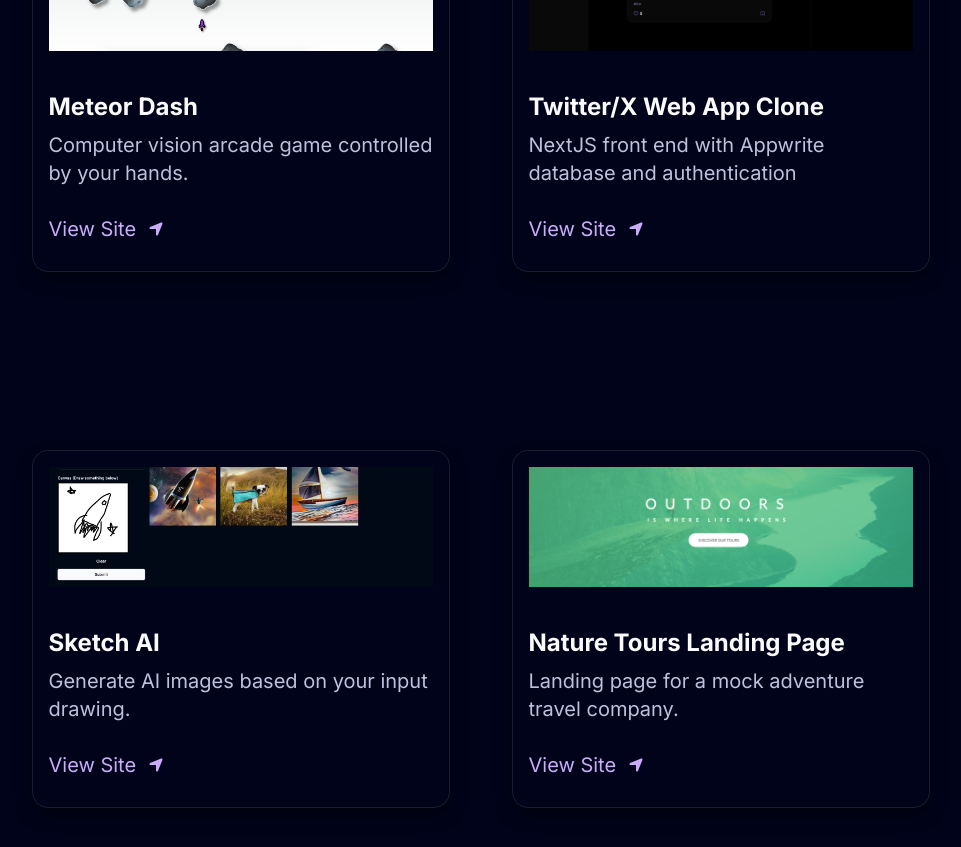
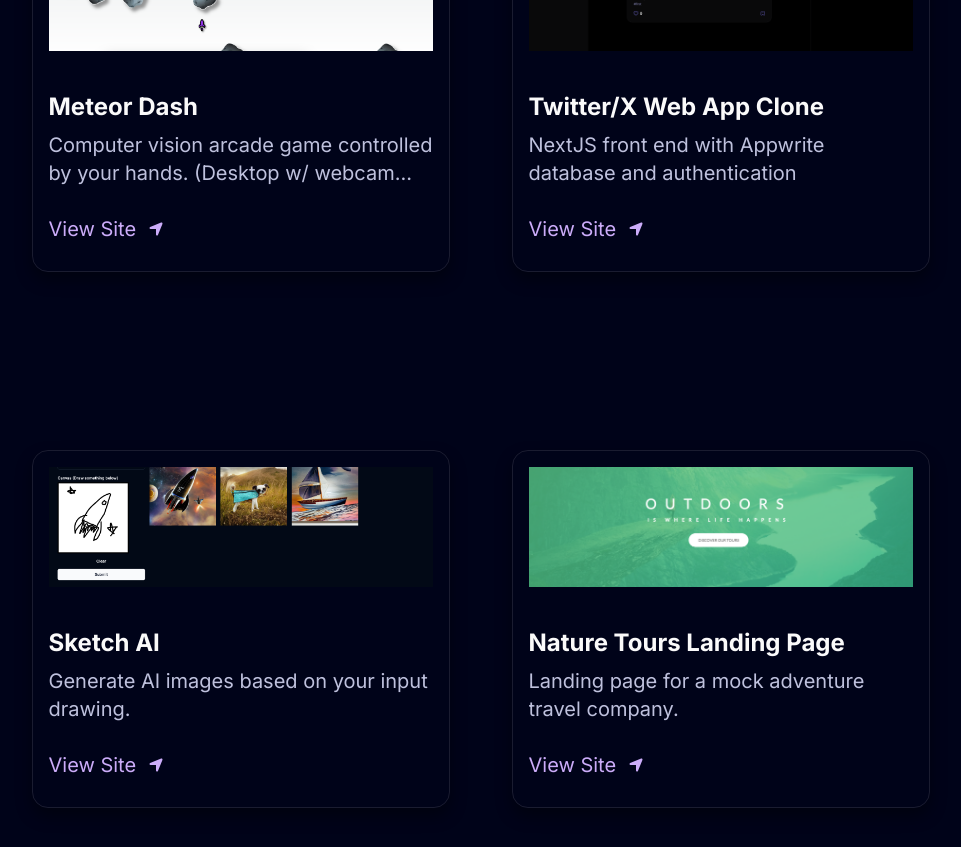
Before and after one commit to james-randolph-50/full-stack-portfolio, a Next.js app: page / in a window 1280 px wide. Shown: the part 1000-1847 px from the top of the page, without its empty margins (161-1122 px from the left). Built offline with nearby package versions, Linux system fonts and the light colour scheme.

Commit message:
add note

```diff
--- a/data/index.ts
+++ b/data/index.ts
@@ -9,7 +9,7 @@ export const projects = [
   {
     id: 1,
     title: "Meteor Dash",
-    des: "Computer vision arcade game controlled by your hands.",
+    des: "Computer vision arcade game controlled by your hands. (Desktop w/ webcam only)",
     img: "/meteor-dash.png",
     iconLists: ["/re.svg", "/tail.svg",],
     link: "https://meteor-dash-chi.vercel.app/",
```
